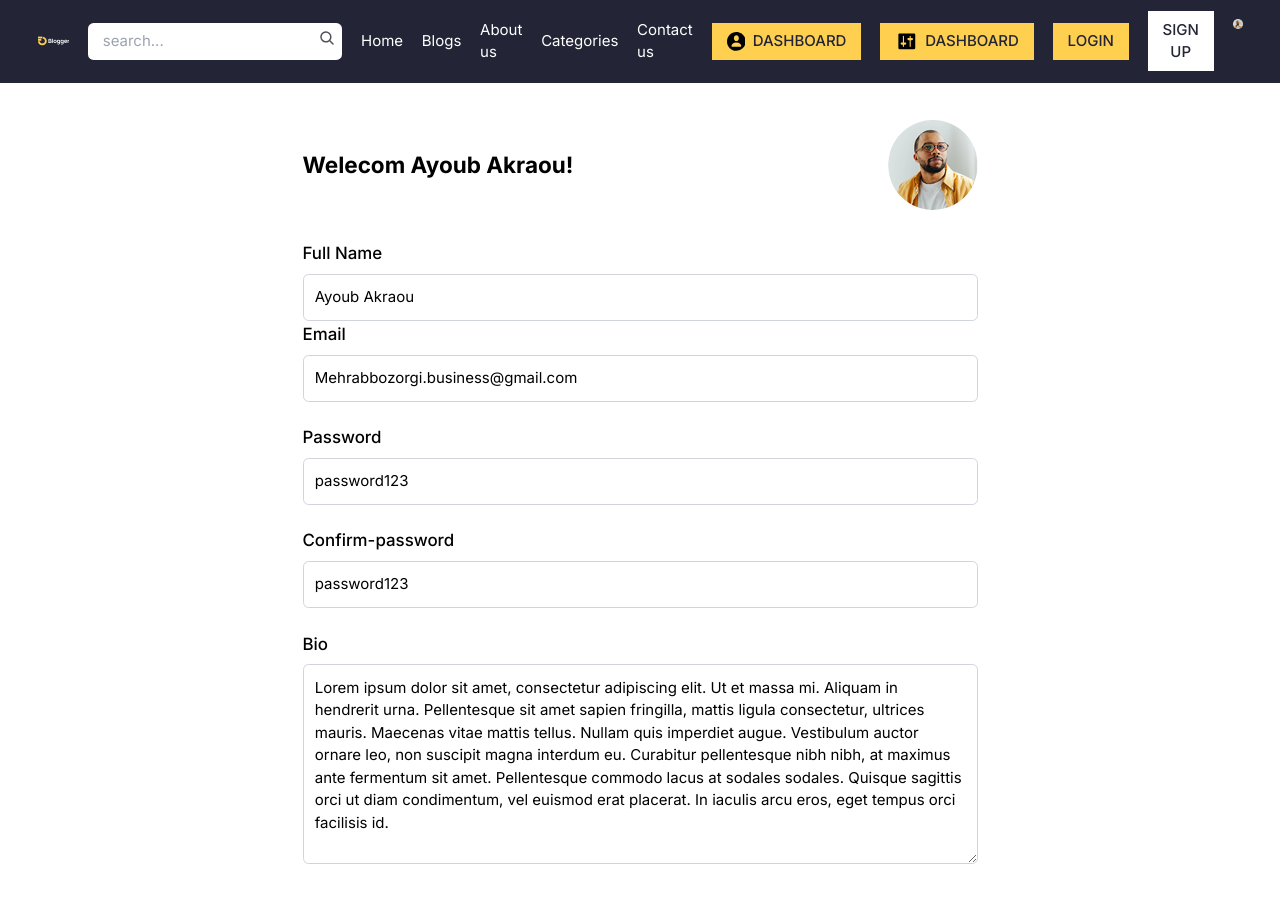
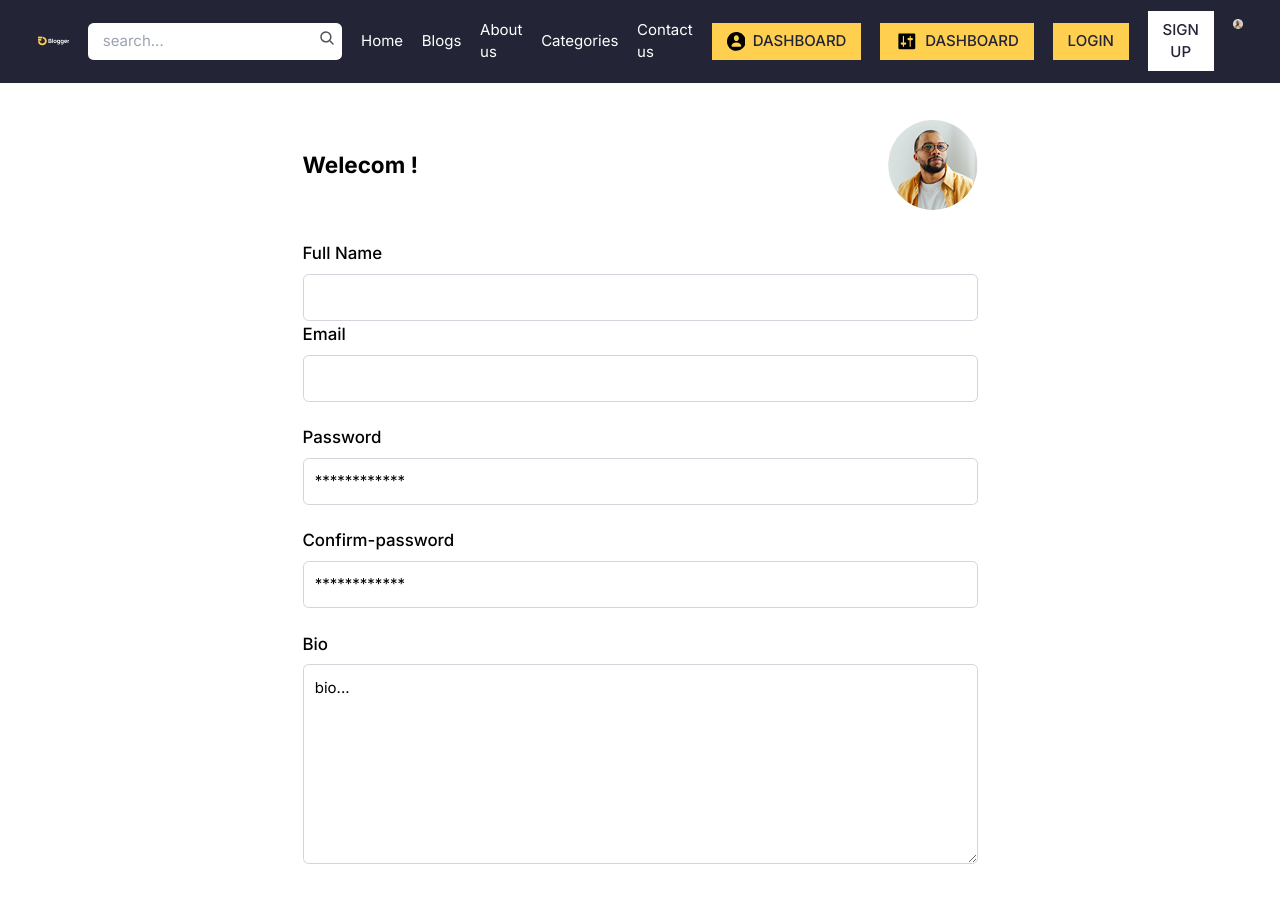
Before and after one commit to ayoub-akraou/Blogger, a React (Vite) app in the folder frontend/: page /profile in a window 1280 px wide. Shown: the top 914 px of the page. Built offline with nearby package versions, Linux system fonts and the light colour scheme; a small style sheet from the web is missing.

Commit message:
feat: Intégration du formulaire de profil
- Formulaire de modification du profil avec validation
- Gestion des erreurs et messages de succès
- Mise à jour dynamique des états
- Intégration avec l'API de mise à jour utilisateur

```diff
--- a/frontend/src/pages/Profile.jsx
+++ b/frontend/src/pages/Profile.jsx
@@ -1,25 +1,67 @@
-import React from "react";
+import React, { useEffect } from "react";
 import Button from "../components/UI/Button/Button";
 
 import { useState } from "react";
+import apiFetch from "../api/api";
+import Alert from "../components/UI/Alerts/Alert";
+import { useNavigate } from "react-router-dom";
 
-export default function Profile({
-  classNameName,
-  name: initialName = "Ayoub Akraou",
-  email: initialEmail = "Mehrabbozorgi.business@gmail.com",
-  password: initialPassword = "password123",
-  image = "/images/avatar.png",
-  bio: initialBio = "Lorem ipsum dolor sit amet, consectetur adipiscing elit. Ut et massa mi. Aliquam in hendrerit urna. Pellentesque sit amet sapien fringilla, mattis ligula consectetur, ultrices mauris. Maecenas vitae mattis tellus. Nullam quis imperdiet augue. Vestibulum auctor ornare leo, non suscipit magna interdum eu. Curabitur pellentesque nibh nibh, at maximus ante fermentum sit amet. Pellentesque commodo lacus at sodales sodales. Quisque sagittis orci ut diam condimentum, vel euismod erat placerat. In iaculis arcu eros, eget tempus orci facilisis id.",
-}) {
-  const [name, setName] = useState(initialName);
-  const [email, setEmail] = useState(initialEmail);
-  const [password, setPassword] = useState(initialPassword);
-  const [confirmPassword, setConfirmPassword] = useState(initialPassword);
-  const [bio, setBio] = useState(initialBio);
+export default function Profile({ className, image = "/images/avatar.png" }) {
+  const [name, setName] = useState("");
+  const [email, setEmail] = useState("");
+  const [password, setPassword] = useState("************");
+  const [confirmPassword, setConfirmPassword] = useState("************");
+  const [bio, setBio] = useState("bio...");
+  const [error, setError] = useState(null);
+  const [message, setMessage] = useState(null);
+  const navigate = useNavigate();
+  const userId = JSON.parse(localStorage.getItem("user"))?.id;
 
+  useEffect(() => {
+    const user = JSON.parse(localStorage.getItem("user"));
+    setName(user?.name || '');
+    setEmail(user?.email || '');
+    setBio(user?.bio || 'bio...');
+  }, []);
+
+  function handleSubmit(e) {
+    e.preventDefault();
+    apiFetch(
+      `users/${userId}`,
+      "PUT",
+      { name, email, password, 'password_confirmation': confirmPassword, bio },
+      setError
+    )
+      .then((data) => {
+        console.log(data);
+        setMessage(data.message);
+        localStorage.setItem("user", JSON.stringify(data.user));
+      })
+      .catch((err) => console.error(err));
+  }
 
   return (
-    <div className={`${classNameName} max-w-3xl mx-auto px-6 pt-32 pb-20`}>
+    <div className={`${className} max-w-3xl mx-auto px-6 pt-32 pb-20`}>
+      {error && (
+        <Alert
+          message={error}
+          type="error"
+          duration={3000}
+          onClose={() => {
+            setError(null);
+          }}
+        />
+      )}
+      {message && (
+        <Alert
+          message={message}
+          type="success"
+          duration={3000}
+          onClose={() => {
+            setMessage(null);
+          }}
+        />
+      )}
       {/* <!-- Header with profile image --> */}
       <div className="flex justify-between items-center mb-8">
         <h1 className="text-2xl font-bold">Welecom {name}!</h1>
@@ -33,7 +75,7 @@ export default function Profile({
       </div>
 
       {/* <!-- Form --> */}
-      <form>
+      <form onSubmit={handleSubmit}>
         {/* <!-- Full Name --> */}
         <div>
           <label htmlFor="fullname" className="block text-lg font-medium mb-2">
@@ -43,7 +85,7 @@ export default function Profile({
             type="text"
             id="fullname"
             value={name}
-            onChange={e => setName(e.target.value)}
+            onChange={(e) => setName(e.target.value)}
             className="w-full p-3 border border-gray-300 rounded-md"
           />
         </div>
@@ -57,7 +99,7 @@ export default function Profile({
             type="email"
             id="email"
             value={email}
-            onChange={e => setEmail(e.target.value)}
+            onChange={(e) => setEmail(e.target.value)}
             className="w-full p-3 border border-gray-300 rounded-md"
           />
         </div>
@@ -71,7 +113,7 @@ export default function Profile({
             type="text"
             id="password"
             value={password}
-            onChange={e => setPassword(e.target.value)}
+            onChange={(e) => setPassword(e.target.value)}
             className="w-full p-3 border border-gray-300 rounded-md"
           />
         </div>
@@ -88,7 +130,7 @@ export default function Profile({
             type="text"
             id="confirmPassword"
             value={confirmPassword}
-            onChange={e => setConfirmPassword(e.target.value)}
+            onChange={(e) => setConfirmPassword(e.target.value)}
             className="w-full p-3 border border-gray-300 rounded-md"
           />
         </div>
@@ -102,7 +144,8 @@ export default function Profile({
             id="bio"
             className="w-full p-3 border border-gray-300 rounded-md min-h-[200px]"
             value={bio}
-            onChange={e => setBio(e.target.value)}
+            placeholder="write your bio"
+            onChange={(e) => setBio(e.target.value)}
           />
         </div>
 
@@ -110,26 +153,16 @@ export default function Profile({
         <div className="flex justify-between pt-4">
           <Button
             type="Button"
-            className="border border-primary !text-primary bg-white hover:bg-gray-50"
+            className=" bg-primary text-white hover:bg-secondary"
           >
-            Cancel
+            Activer Mode Auteur
           </Button>
-
-          <div className="space-x-4">
           <Button
             type="submit"
             className="bg-primary text-white hover:bg-secondary"
           >
             Save
           </Button>
-
-            <Button
-              type="Button"
-              className=" bg-primary text-white hover:bg-secondary"
-            >
-              Activer Mode Auteur
-            </Button>
-          </div>
         </div>
       </form>
     </div>
```
Lines whose indentation alone changed are shown as unchanged.
